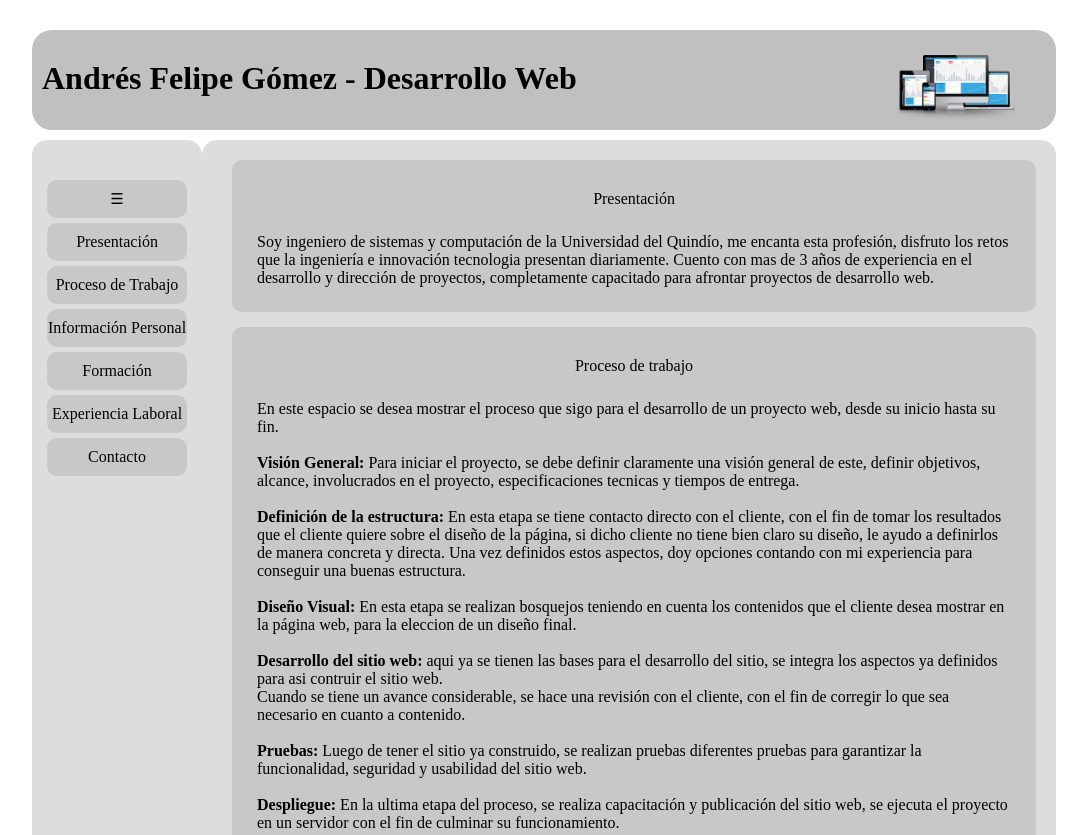
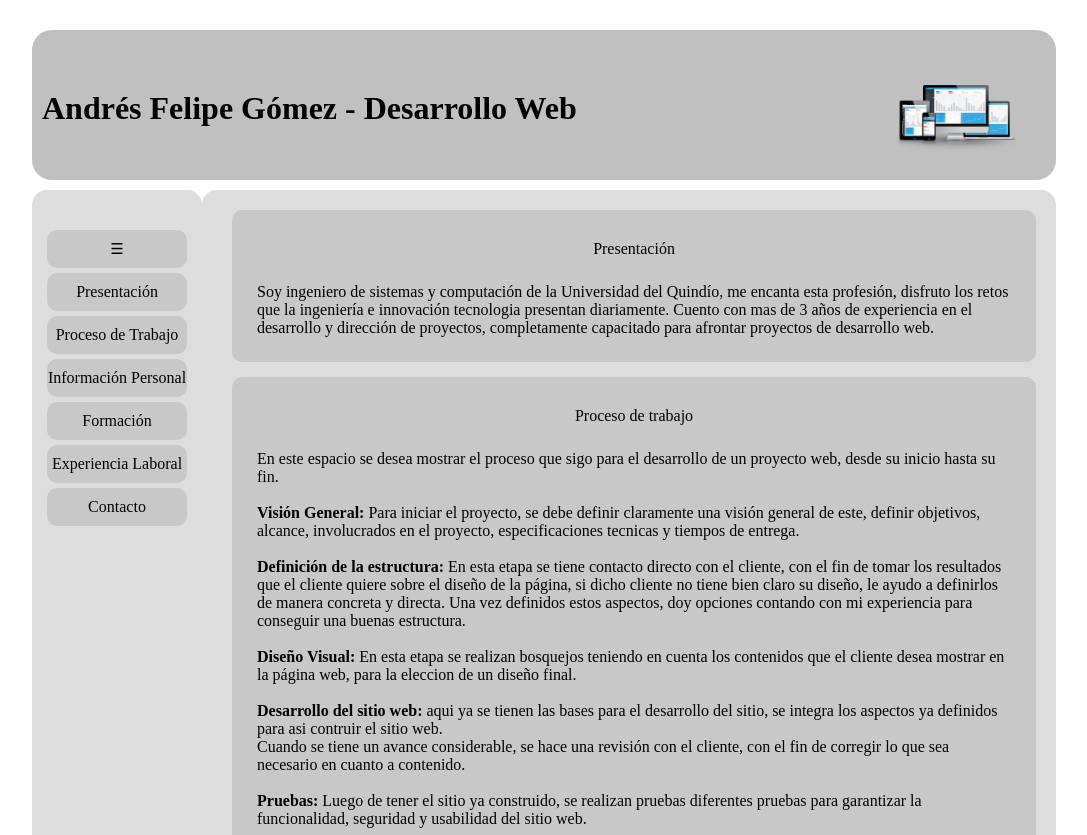
Before and after one commit to afgomezb/Herramientas-Productivas-Web, a plain HTML site: page Portafolio Andres/index.html in a window 1280 px wide. Shown: the top 835 px of the page, without its empty margins (96-1183 px from the left). Drawn offline with Linux system fonts and the light colour scheme.

Commit message:
Modificacioni en el header del sitio web

```diff
--- a/Portafolio Andres/css/main.css
+++ b/Portafolio Andres/css/main.css
@@ -12,13 +12,13 @@ body {
 
 header {
 	background-color: #C0C0C0;
-	height: 100px;
+	height: 150px;
 	border-radius: 20px;
 }
 header h1 {
 	float: left;
 	position: absolute;
-	margin-top: 30px;
+	margin-top: 60px;
 	margin-left: 10px;
 	width: 70%;
 }
@@ -140,7 +140,7 @@ header h1 {
 	float: right;
 	width: 25%;
 	margin-right: 40px;
-	margin-top: 25px;
+	margin-top: 55px;
 }
 .cuadros article {
 	display: inline-table;
```
